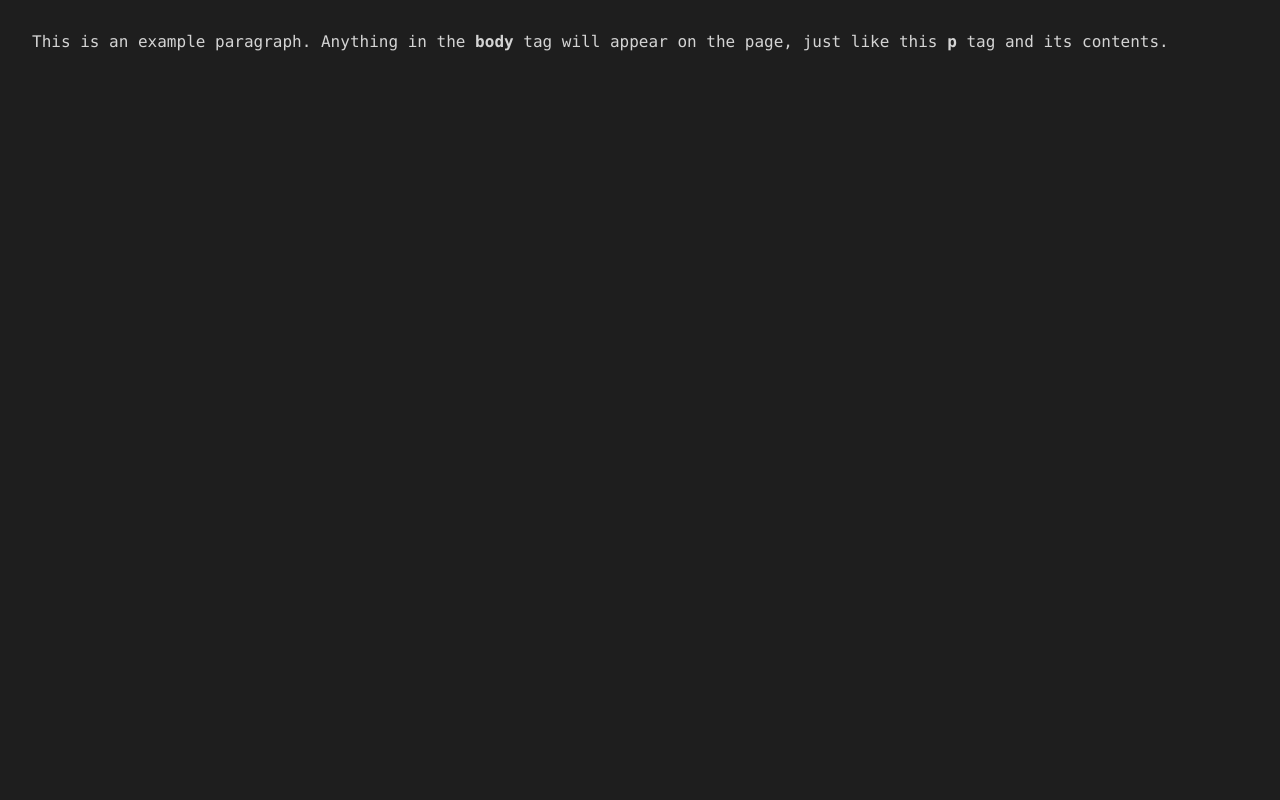
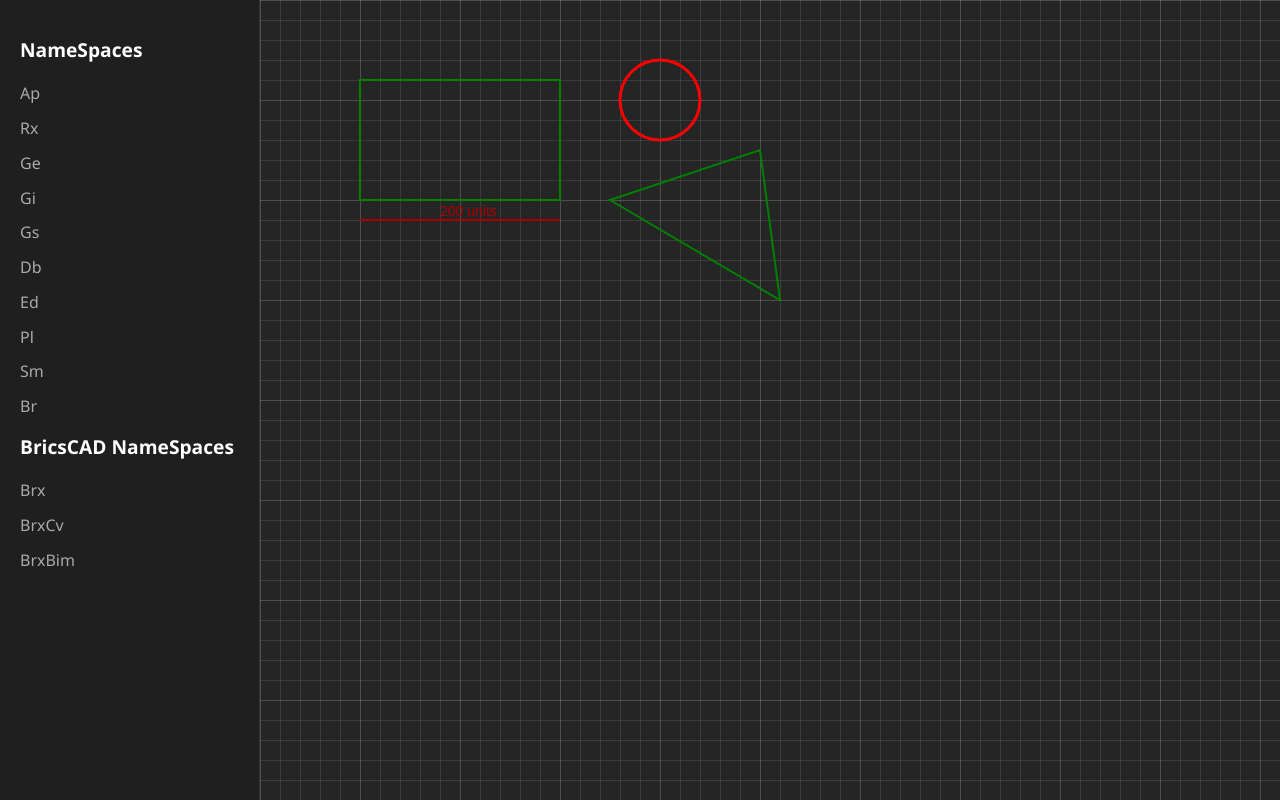
Before and after one commit to CEXT-Dan/CADPyRxDoc, a plain HTML site: page index.html in a window 1280 px wide. Drawn offline with Linux system fonts and the light colour scheme.

Commit message:
Add files via upload

```diff
--- a/index.html
+++ b/index.html
@@ -1,62 +1,189 @@
-<!doctype html>
-<html>
+<!DOCTYPE html>
+<html lang="en">
+
 <head>
-    <meta charset="UTF-8">
-    <title>CAD-PyRx Documentation</title>
+  <meta charset="UTF-8" />
+  <title>CAD-PyRx</title>
   <style>
     body {
-            background-color: #1e1e1e;
-            color: #d4d4d4;
-            font-family: Consolas, monospace;
-            margin: 2em;
+      margin: 0;
+      font-family: 'Segoe UI', Tahoma, Geneva, Verdana, sans-serif;
+      background-color: #181818;
+      color: #eee;
+      display: flex;
+      height: 100vh;
+      overflow: hidden;
     }
-        a {
-            color: #569cd6;
+
+    nav {
+      width: 260px;
+      background-color: #1f1f1f;
+      padding: 20px;
+      box-sizing: border-box;
+      border-right: 1px solid #333;
     }
-        .class {
+
+    nav h2 {
+      font-size: 1.2em;
       margin-bottom: 1em;
+      color: #fff;
     }
-        summary {
-            font-weight: bold;
-            font-size: 1.1em;
-            cursor: pointer;
-            padding: 0.2em 0.4em;
-            border-radius: 4px;
+
+    nav ul {
+      list-style: none;
+      padding: 0;
     }
-        details {
-            margin-left: 0.5em;
-            background-color: #252526;
-            border: 1px solid #3c3c3c;
-            border-radius: 6px;
-            padding: 0.5em;
+
+    nav li {
+      margin-bottom: 0.8em;
     }
-        code {
+
+    nav a {
+      color: #aaa;
+      text-decoration: none;
+      font-size: 1em;
+      transition: color 0.2s;
+    }
+
+    nav a:hover {
+      color: #fff;
+    }
+
+    main {
+      flex: 1;
+      position: relative;
+      background-color: #252525;
+    }
+
+    #cad-canvas {
+      position: absolute;
+      top: 0;
+      left: 0;
+      width: 100%;
+      height: 100%;
+      background-color: #252525;
+    }
+
+    canvas {
+      width: 100%;
+      height: 100%;
       display: block;
-            margin: 0.3em 0;
-            white-space: pre;
-            background-color: #1e1e1e;
-            color: #dcdcdc;
-            padding: 0.4em 0.6em;
-            border-left: 4px solid #007acc;
-        }
-        h1 {
-            color: #569cd6;
-        }
-        .tag {
-            background: #007acc;
-            color: #fff;
-            border-radius: 4px;
-            padding: 0.1em 0.5em;
-            font-size: 0.9em;
-            margin-left: 0.5em;
-        }
-        .toc {
-            margin-bottom: 2em;
     }
   </style>
 </head>
+
 <body>
-    <p>This is an example paragraph. Anything in the <strong>body</strong> tag will appear on the page, just like this <strong>p</strong> tag and its contents.</p>
+  <nav>
+    <h2>NameSpaces</h2>
+    <ul>
+      <li><a href="https://cext-dan.github.io/CADPyRxDoc/PyAp.html">Ap</a></li>
+      <li><a href="https://cext-dan.github.io/CADPyRxDoc/PyRx.html">Rx</a></li>
+      <li><a href="https://cext-dan.github.io/CADPyRxDoc/PyGe.html">Ge</a></li>
+      <li><a href="https://cext-dan.github.io/CADPyRxDoc/PyGi.html">Gi</a></li>
+      <li><a href="https://cext-dan.github.io/CADPyRxDoc/PyGi.html">Gs</a></li>
+      <li><a href="https://cext-dan.github.io/CADPyRxDoc/PyDb.html">Db</a></li>
+      <li><a href="https://cext-dan.github.io/CADPyRxDoc/PyEd.html">Ed</a></li>
+      <li><a href="https://cext-dan.github.io/CADPyRxDoc/PyPl.html">Pl</a></li>
+      <li><a href="https://cext-dan.github.io/CADPyRxDoc/PySm.html">Sm</a></li>
+      <li><a href="https://cext-dan.github.io/CADPyRxDoc/PySm.html">Br</a></li>
+    </ul>
+    <h2>BricsCAD NameSpaces</h2>
+    <ul>
+      <li><a href="https://cext-dan.github.io/CADPyRxDoc/PyBrx.html">Brx</a></li>
+      <li><a href="https://cext-dan.github.io/CADPyRxDoc/PyBrxCv.html">BrxCv</a></li>
+      <li><a href="https://cext-dan.github.io/CADPyRxDoc/PyBrxBim.html">BrxBim</a></li>
+    </ul>
+  </nav>
+  <main>
+    <div id="cad-canvas">
+      <canvas id="canvas"></canvas>
+    </div>
+  </main>
+
+  <script>
+    const canvas = document.getElementById('canvas');
+    const ctx = canvas.getContext('2d');
+
+    function resize() {
+      canvas.width = canvas.clientWidth;
+      canvas.height = canvas.clientHeight;
+      drawCAD();
+    }
+
+    function drawCAD() {
+      ctx.clearRect(0, 0, canvas.width, canvas.height);
+
+      // Set up semi-transparent white grid lines
+      ctx.strokeStyle = "rgba(255, 255, 255, 0.1)";  // white with 50% opacity
+      ctx.lineWidth = 1;
+      ctx.setLineDash([]);                          // solid lines
+
+      spacing = 100;
+      for (let x = 0; x <= canvas.width; x += spacing) {
+        ctx.beginPath();
+        ctx.moveTo(x + 0.5, 0);    // sub-pixel offset to avoid anti-aliasing blur
+        ctx.lineTo(x + 0.5, canvas.height);
+        ctx.stroke();
+      }
+      for (let y = 0; y <= canvas.height; y += spacing) {
+        ctx.beginPath();
+        ctx.moveTo(0, y + 0.5);
+        ctx.lineTo(canvas.width, y + 0.5);
+        ctx.stroke();
+      }
+
+      spacing = 20;
+      ctx.strokeStyle = "rgba(255, 255, 255, 0.1)";  // white with 50% opacity
+      for (let x = 0; x <= canvas.width; x += spacing) {
+        ctx.beginPath();
+        ctx.moveTo(x + 0.5, 0);    // sub-pixel offset to avoid anti-aliasing blur
+        ctx.lineTo(x + 0.5, canvas.height);
+        ctx.stroke();
+      }
+      for (let y = 0; y <= canvas.height; y += spacing) {
+        ctx.beginPath();
+        ctx.moveTo(0, y + 0.5);
+        ctx.lineTo(canvas.width, y + 0.5);
+        ctx.stroke();
+      }
+
+      ctx.setLineDash([]);
+      ctx.strokeStyle = 'green';
+      ctx.lineWidth = 2;
+
+      // Example geometry shapes
+      ctx.beginPath();
+      ctx.rect(100, 80, 200, 120);
+      ctx.stroke();
+
+      ctx.beginPath();
+      ctx.moveTo(350, 200);
+      ctx.lineTo(500, 150);
+      ctx.lineTo(520, 300);
+      ctx.closePath();
+      ctx.stroke();
+
+      ctx.strokeStyle = '#a00';
+      // Dimensional annotation
+      ctx.beginPath();
+      ctx.moveTo(100, 220);
+      ctx.lineTo(300, 220);
+      ctx.stroke();
+      ctx.font = "14px Arial";
+      ctx.fillStyle = '#a00';
+      ctx.fillText("200 units", 180, 216);
+
+      // Draw a red circle
+      ctx.beginPath();
+      ctx.arc(400, 100, 40, 0, 2 * Math.PI);
+      ctx.strokeStyle = 'red';
+      ctx.lineWidth = 3;
+      ctx.stroke();
+    }
+
+    window.addEventListener('resize', resize);
+    resize();
+  </script>
 </body>
 
 </html>
```
Lines whose indentation alone changed are shown as unchanged.
